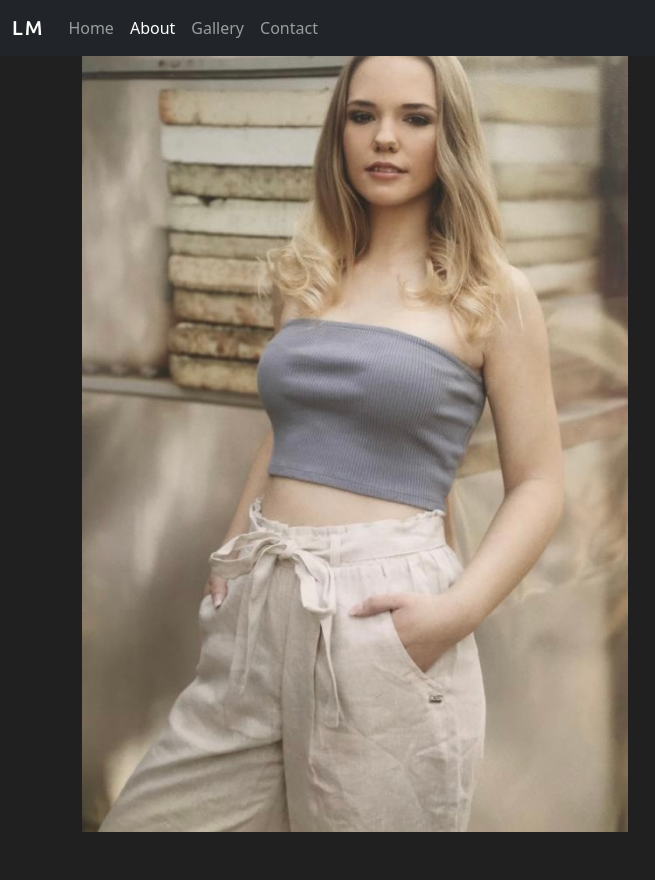
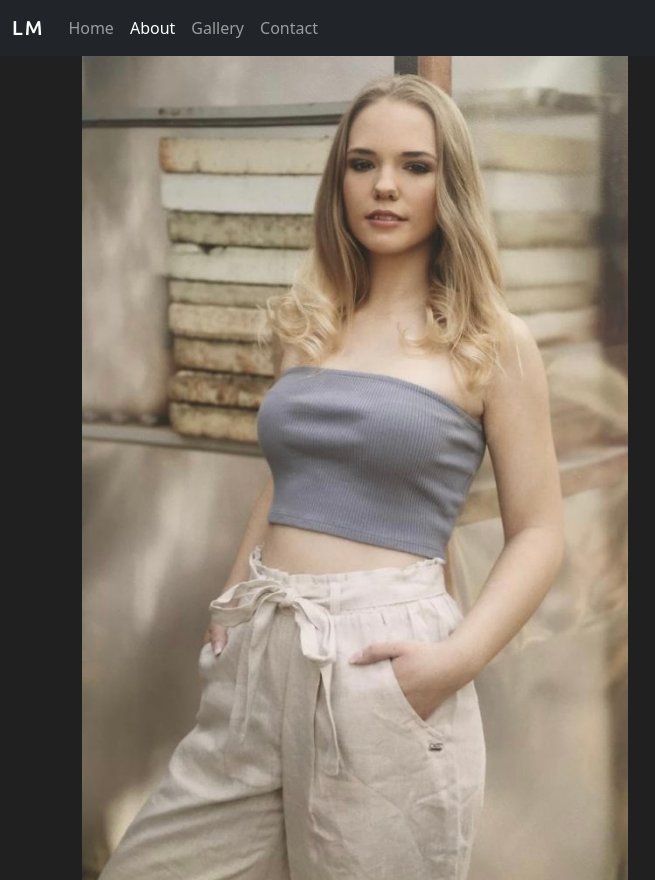
Before and after one commit to leighannemarais/portfolio-project, a plain HTML site: page about.html in a window 1280 px wide. Shown: the full height of the page, 0-655 px from the left. Before the commit the page ends 832 px from the top, so only its background shows below. Drawn offline with nearby package versions, Linux system fonts and the light colour scheme.

Commit message:
Made about page more user friendly

```diff
--- a/about.html
+++ b/about.html
@@ -82,7 +82,7 @@
           <img
             src="/images/portfolio-images/1540.jpg"
             alt="Modeling picture"
-            class="img-fluid d-none d-sm-block"
+            class="img-fluid mt-5"
           />
         </div>
         <div class="col-sm-6">
```
